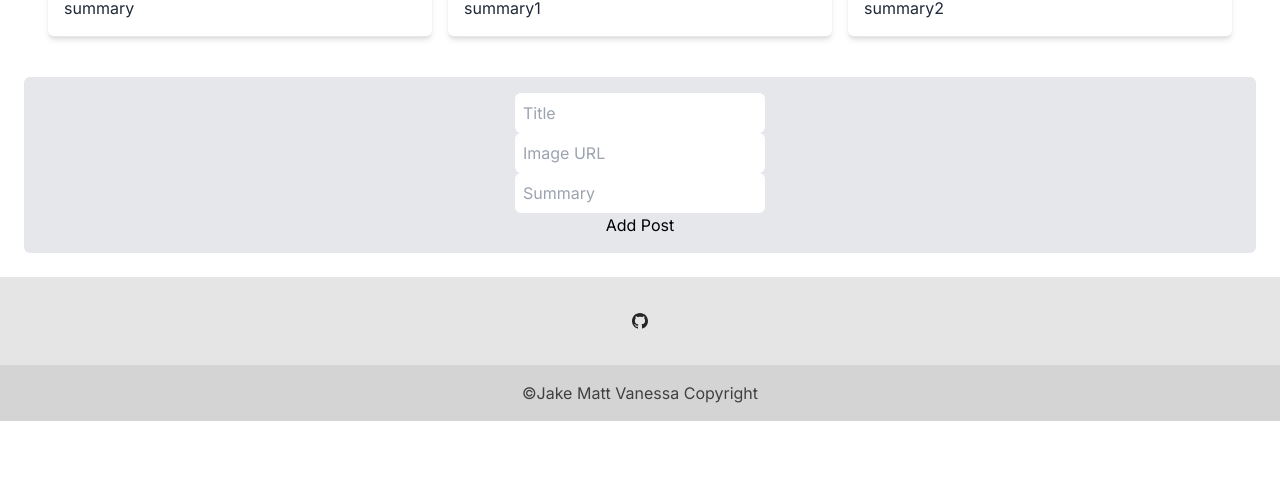
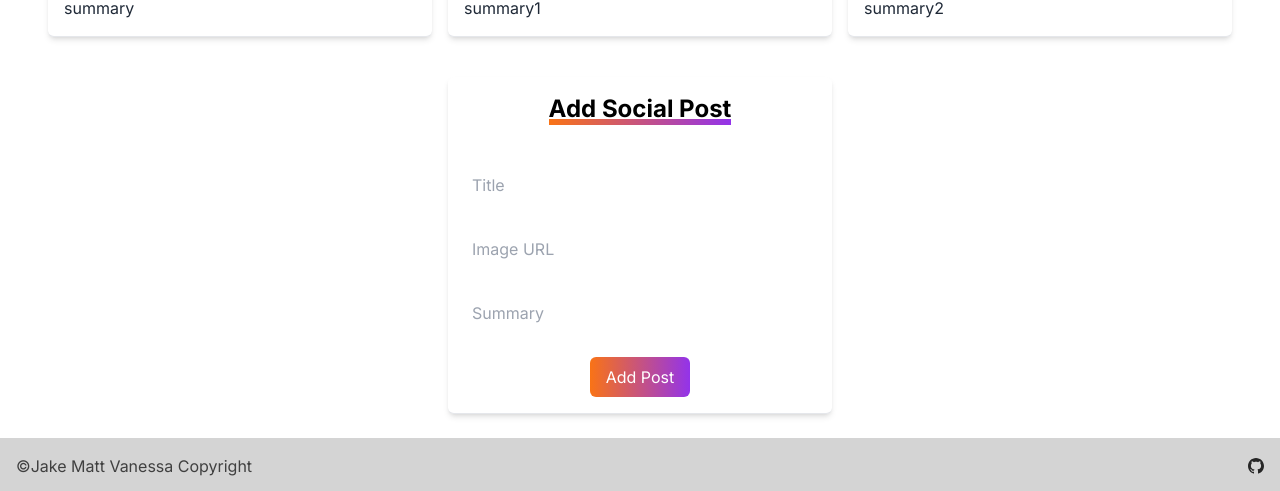
Before and after one commit to Boycey7/Social-stream-group-project, a Next.js app: page / in a window 1280 px wide. Shown: the part 413-904 px from the top of the page. Before the commit the page ends 834 px from the top, so only its background shows below. Built offline with nearby package versions, Linux system fonts and the light colour scheme.

Commit message:
fixed footer and added styling to addpost.js

```diff
--- a/components/Addposts.js
+++ b/components/Addposts.js
@@ -1,4 +1,3 @@
-"use client"
 import React, { useState, useEffect } from 'react';
 
 const AddPosts = ({ addPostInParent }) => {
@@ -45,16 +44,19 @@ const AddPosts = ({ addPostInParent }) => {
       name: "",
       image: "",
       summary: "",
-         });
+    });
     setImageFetched(false);
   };
 
   return (
-    <form className='flex flex-col items-center justify-center p-4 bg-gray-200 rounded-md' onSubmit={handleSubmit}>
+
+
+    <form className='flex flex-col items-center gap-4 p-4 mx-auto bg-white border-b border-gray-200 rounded-md shadow-md w-96' onSubmit={handleSubmit}>
+      <h2 className='text-2xl font-bold mb-4 bg-gradient-to-r from-orange-500 to-purple-600 bg-bottom bg-no-repeat bg-[length:100%_6px] hover:bg-[length:100%_100%] transition-[background-size]'>Add Social Post</h2>
       <input
         type='text'
         placeholder='Title'
-        className='p-2 border-gray-200 rounded-md'
+        className='w-full p-2 mt-2 border-0 rounded-md focus:outline-none focus:ring focus:border-gray-300'
         onChange={(event) => {
           setPostObject({ ...postObject, name: event.target.value });
         }}
@@ -63,7 +65,7 @@ const AddPosts = ({ addPostInParent }) => {
       <input
         type='url'
         placeholder='Image URL'
-        className='p-2 border-gray-200 rounded-md'
+        className='w-full p-2 mt-2 border-0 rounded-md focus:outline-none focus:ring focus:border-gray-300'
         onChange={(event) => {
           setPostObject({ ...postObject, image: event.target.value });
           setImageFetched(false);
@@ -71,19 +73,20 @@ const AddPosts = ({ addPostInParent }) => {
         value={postObject.image}
       />
       {postObject.image && postObject.image.length > 0 && imageFetched && (
-        <img src={postObject.image} alt='Preview' className='mt-2 rounded-md' style={{ width: '100px', height: '100px' }} />
+        <img src={postObject.image} alt='Preview' className='object-cover w-48 h-48 mt-2 mb-4 rounded-md' />
       )}
       <input
         type='text'
         placeholder='Summary'
-        className='p-2 border-gray-200 rounded-md'
+        className='w-full p-2 mt-2 border-0 rounded-md focus:outline-none focus:ring focus:border-gray-300'
         onChange={(event) => {
           setPostObject({ ...postObject, summary: event.target.value });
         }}
         value={postObject.summary}
       />
-      <button type="submit">Add Post</button>
+      <button type="submit" className='px-4 py-2 mt-2 text-white rounded-md bg-gradient-to-r from-orange-500 to-purple-600 hover:bg-gray-950-600 focus:outline-none focus:ring-2 focus:ring-offset-2 focus:ring-gray-500'>Add Post</button>
     </form>
+
   );
 };
 
--- a/components/Footer.js
+++ b/components/Footer.js
@@ -1,13 +1,14 @@
-"use client"
 import React from 'react';
 
 const Footer = () => {
   return (
+    <footer class="flex flex-col items-center bg-neutral-200 text-center text-white dark:bg-neutral-600">
+      <div class="w-full bg-neutral-300 p-4 text-center text-neutral-700 dark:bg-neutral-700 dark:text-neutral-200 flex justify-between items-center">
 
-<footer
-  class="flex flex-col items-center bg-neutral-200 text-center text-white dark:bg-neutral-600">
-  <div class="container pt-9">
-    <div class="mb-9 flex justify-center">
+        <div>
+          &copy;Jake Matt Vanessa Copyright
+        </div>
+
         <a href="https://github.com/Boycey7/Social-stream-group-project" class="text-neutral-800 dark:text-neutral-200">
           <svg
             xmlns="http://www.w3.org/2000/svg"
@@ -19,12 +20,6 @@ const Footer = () => {
           </svg>
         </a>
       </div>
-  </div>
-
-   <div
-    class="w-full bg-neutral-300 p-4 text-center text-neutral-700 dark:bg-neutral-700 dark:text-neutral-200">
-    &copy;Jake Matt Vanessa Copyright
-  </div>
     </footer>
   );
 };
```
Lines whose indentation alone changed are shown as unchanged.
